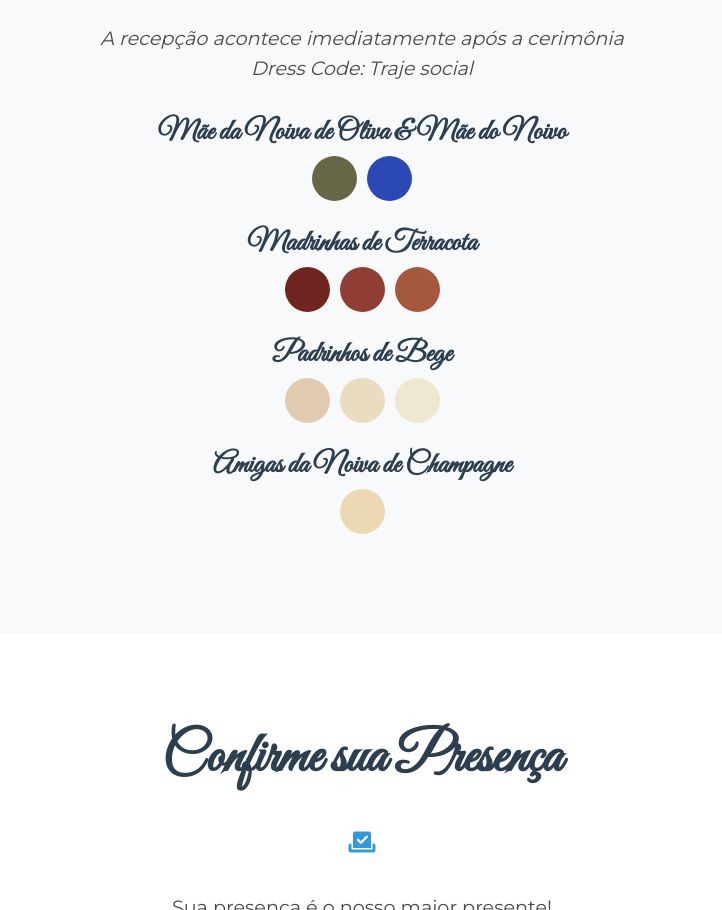
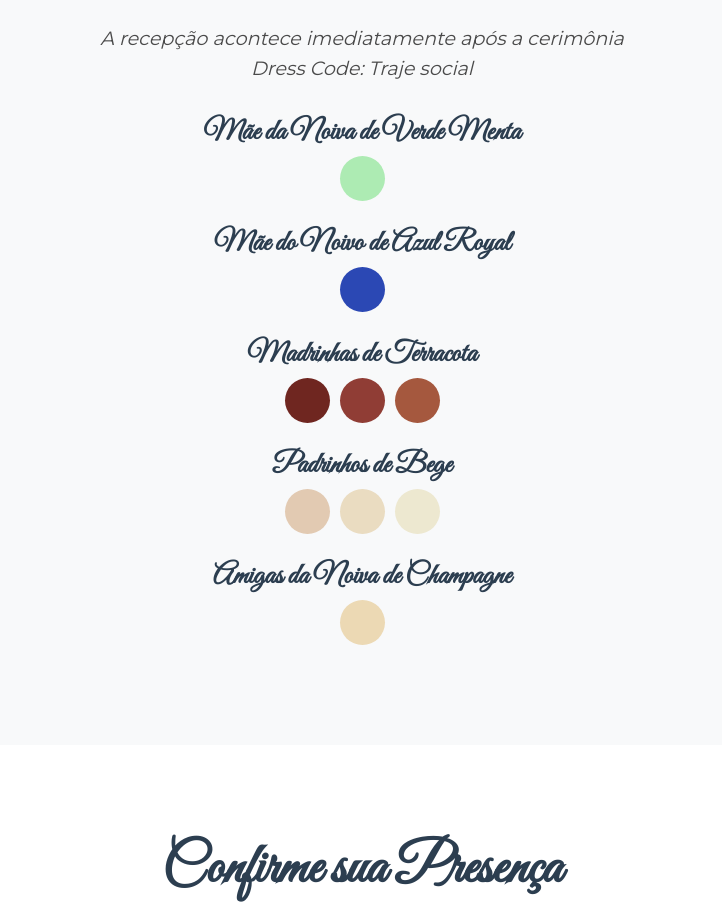
Before and after one commit to Lafebahia/convite-casamento, a website: page public/index.html in a window 1280 px wide. Shown: the part 2082-2992 px from the top of the page, without its empty margins (278-1000 px from the left). Drawn offline with Linux system fonts and the light colour scheme.

Commit message:
fix dress code

```diff
--- a/public/css/style.css
+++ b/public/css/style.css
@@ -337,7 +337,7 @@ footer {
 }
 
 .cor4 {
-    background-color: #676647;
+    background-color: #ADEBB3;
 }
 
 .cor5 {
--- a/public/index.html
+++ b/public/index.html
@@ -57,9 +57,12 @@
                 <br>
                 <p><i>A recepção acontece imediatamente após a cerimônia</i></p>
                 <p><i>Dress Code: Traje social</i></p><br>
-                <h4>Mãe da Noiva de Oliva & Mãe do Noivo</h4>
+                <h4>Mãe da Noiva de Verde Menta</h4>
                 <div class="paleta-container">
-                    <div class="circulo cor4" title="Verde Oliva"></div>
+                    <div class="circulo cor4" title="Verde Menta"></div>
+                </div>
+                <h4>Mãe do Noivo de Azul Royal</h4>
+                <div class="paleta-container">
                     <div class="circulo cor6" title="Azul Royal"></div>
                 </div>
                 <h4>Madrinhas de Terracota</h4>
```
